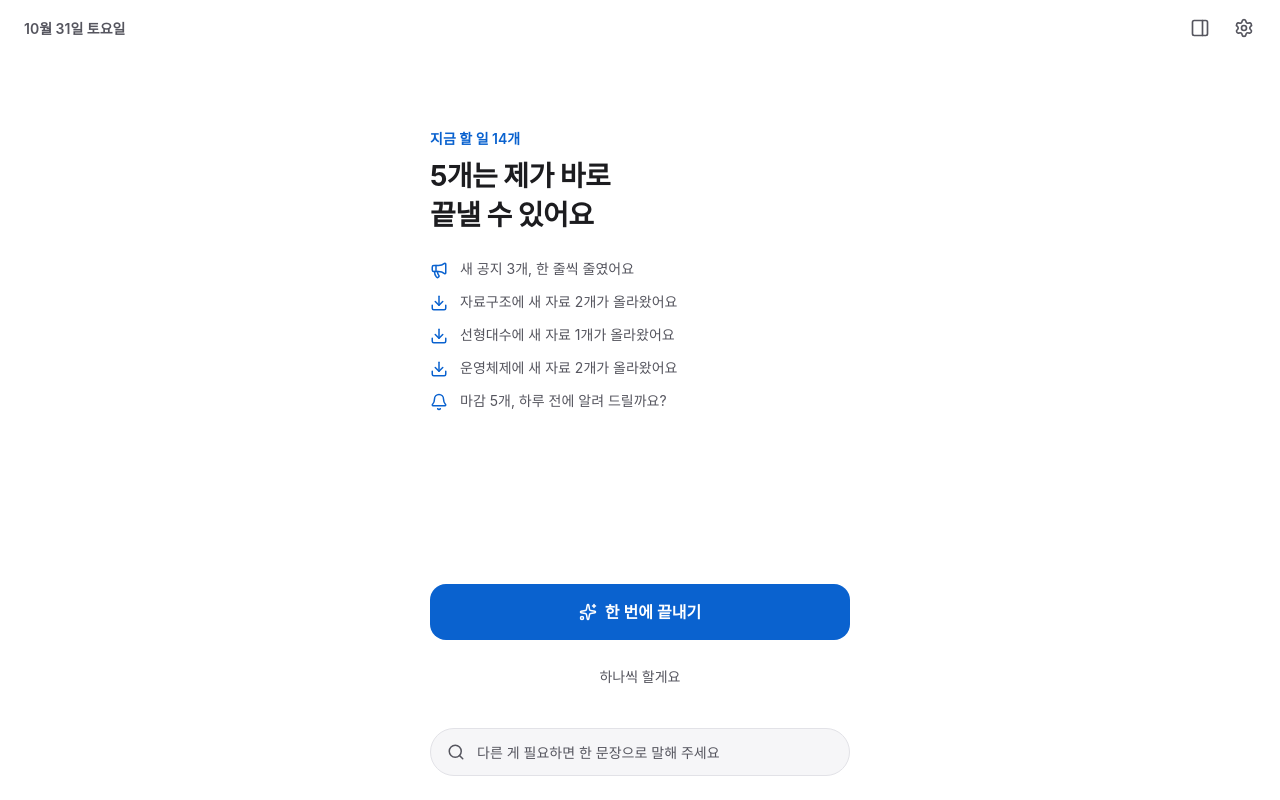
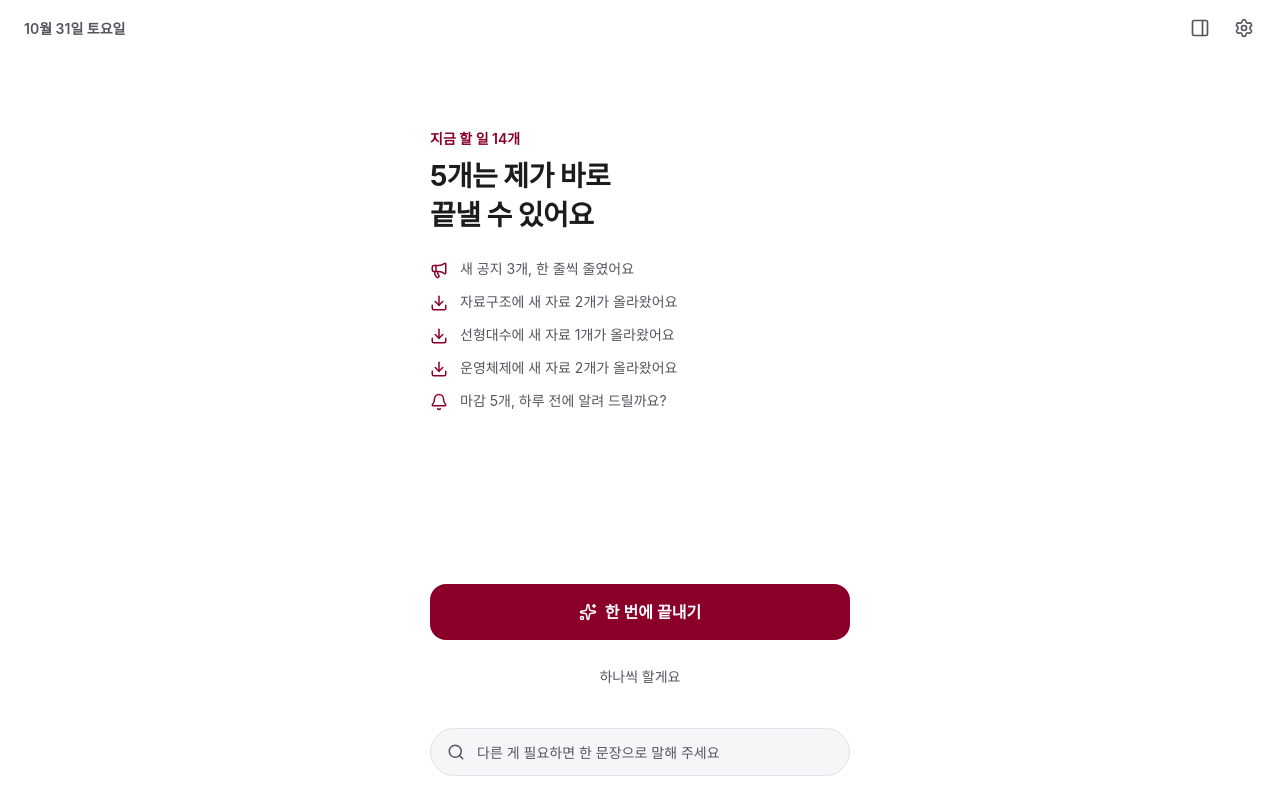
Before and after one commit to leetae9yu/lms-ux-demo, a React (Vite) app: page / in a window 1280 px wide. Built offline with nearby package versions, Linux system fonts and the light colour scheme; a web font is replaced by a local one.

Commit message:
Use Korea University crimson as the accent color

```diff
--- a/src/styles/tokens.css
+++ b/src/styles/tokens.css
@@ -16,17 +16,17 @@
   --text: #1c1c1f;
   --text-2: #55555e;
   --text-3: #6b6b74;
-  --accent: #0a62cf;
-  --accent-solid: #0a62cf;
-  --accent-solid-hover: #0853b0;
+  --accent: #8b0029;
+  --accent-solid: #8b0029;
+  --accent-solid-hover: #6e0020;
   --on-accent: #ffffff;
-  --accent-wash: rgba(10, 98, 207, 0.1);
+  --accent-wash: rgba(139, 0, 41, 0.08);
   --danger: #c22b22;
   --danger-wash: rgba(194, 43, 34, 0.09);
   --warn: #9a5300;
   --success: #1d7440;
   --success-wash: rgba(29, 116, 64, 0.1);
-  --focus: #0a62cf;
+  --focus: #8b0029;
   --scrim: rgba(20, 20, 24, 0.28);
   --shadow-pop: 0 16px 40px rgba(20, 20, 30, 0.14), 0 2px 6px rgba(20, 20, 30, 0.06);
   --shadow-float: 0 8px 24px rgba(20, 20, 30, 0.14);
@@ -99,17 +99,17 @@
   --text: #f1f1f4;
   --text-2: #b4b4bc;
   --text-3: #9d9da6;
-  --accent: #5ea2ff;
-  --accent-solid: #1f6ad6;
-  --accent-solid-hover: #2b77e4;
+  --accent: #ff7d97;
+  --accent-solid: #a3123a;
+  --accent-solid-hover: #b81c45;
   --on-accent: #ffffff;
-  --accent-wash: rgba(94, 162, 255, 0.14);
+  --accent-wash: rgba(255, 125, 151, 0.14);
   --danger: #ff7a70;
   --danger-wash: rgba(255, 122, 112, 0.12);
   --warn: #f0a945;
   --success: #57cf8a;
   --success-wash: rgba(87, 207, 138, 0.13);
-  --focus: #5ea2ff;
+  --focus: #ff7d97;
   --scrim: rgba(0, 0, 0, 0.5);
   --shadow-pop: 0 16px 40px rgba(0, 0, 0, 0.5), 0 0 0 1px #34343a;
   --shadow-float: 0 8px 24px rgba(0, 0, 0, 0.45), 0 0 0 1px #34343a;
@@ -134,17 +134,17 @@
     --text: #f1f1f4;
     --text-2: #b4b4bc;
     --text-3: #9d9da6;
-    --accent: #5ea2ff;
-    --accent-solid: #1f6ad6;
-    --accent-solid-hover: #2b77e4;
+    --accent: #ff7d97;
+    --accent-solid: #a3123a;
+    --accent-solid-hover: #b81c45;
     --on-accent: #ffffff;
-    --accent-wash: rgba(94, 162, 255, 0.14);
+    --accent-wash: rgba(255, 125, 151, 0.14);
     --danger: #ff7a70;
     --danger-wash: rgba(255, 122, 112, 0.12);
     --warn: #f0a945;
     --success: #57cf8a;
     --success-wash: rgba(87, 207, 138, 0.13);
-    --focus: #5ea2ff;
+    --focus: #ff7d97;
     --scrim: rgba(0, 0, 0, 0.5);
     --shadow-pop: 0 16px 40px rgba(0, 0, 0, 0.5), 0 0 0 1px #34343a;
     --shadow-float: 0 8px 24px rgba(0, 0, 0, 0.45), 0 0 0 1px #34343a;
```
